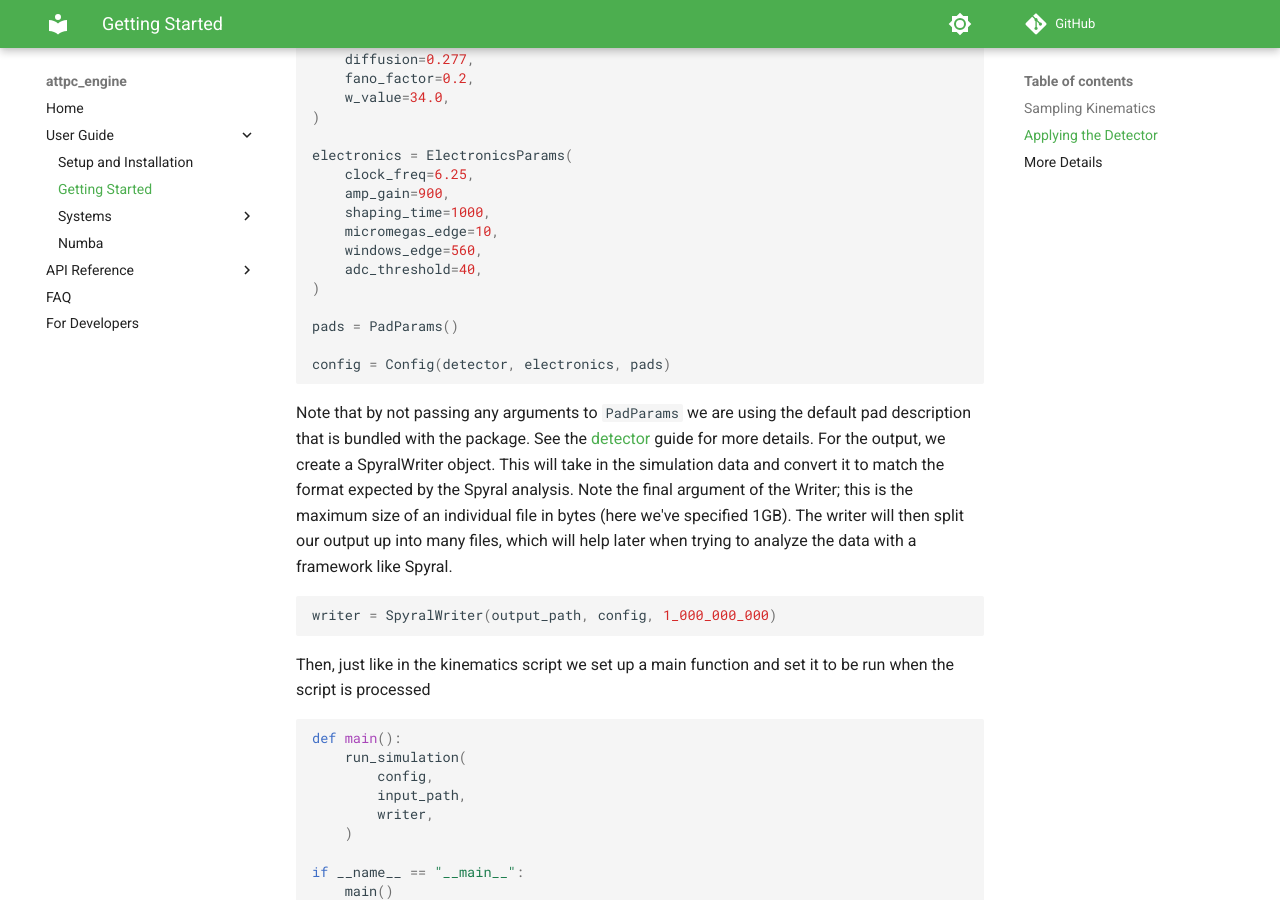
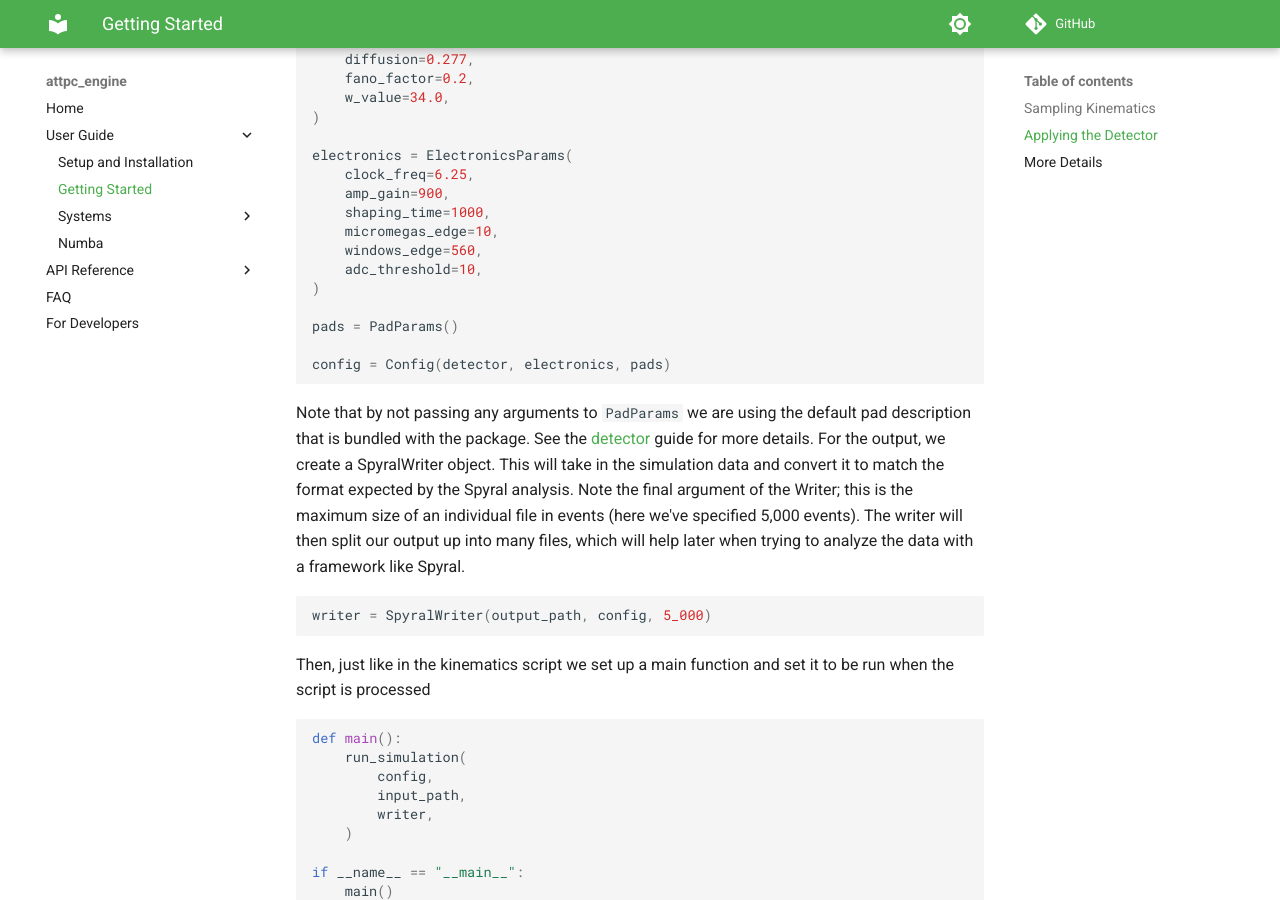
Before and after one commit to ATTPC/attpc_engine, an MkDocs documentation site: the page built from docs/user_guide/getting_started.md, in a window 1280 px wide and 900 px high, scrolled down 4639 px. Built offline with MkDocs 1.6.1 and Material for MkDocs 9.7.7, drawn with Linux system fonts in a browser that asks for light colours; comment, search, counter and statistics services are not loaded; some of the changed text lies outside the part shown.

Commit message:
Update docs for changes

````diff
--- a/docs/user_guide/getting_started.md
+++ b/docs/user_guide/getting_started.md
@@ -164,13 +164,13 @@ electronics = ElectronicsParams(
     shaping_time=1000,
     micromegas_edge=10,
     windows_edge=560,
-    adc_threshold=40,
+    adc_threshold=10,
 )
 
 pads = PadParams()
 
 config = Config(detector, electronics, pads)
-writer = SpyralWriter(output_path, config, 1_000_000_000)
+writer = SpyralWriter(output_path, config, 5_000)
 
 def main():
     run_simulation(
@@ -216,7 +216,7 @@ electronics = ElectronicsParams(
     shaping_time=1000,
     micromegas_edge=10,
     windows_edge=560,
-    adc_threshold=40,
+    adc_threshold=10,
 )
 
 pads = PadParams()
@@ -224,10 +224,10 @@ pads = PadParams()
 config = Config(detector, electronics, pads)
 ```
 
-Note that by not passing any arguments to `PadParams` we are using the default pad description that is bundled with the package. See the [detector](./detector/index.md) guide for more details. For the output, we create a SpyralWriter object. This will take in the simulation data and convert it to match the format expected by the Spyral analysis. Note the final argument of the Writer; this is the maximum size of an individual file in bytes (here we've specified 1GB). The writer will then split our output up into many files, which will help later when trying to analyze the data with a framework like Spyral.
+Note that by not passing any arguments to `PadParams` we are using the default pad description that is bundled with the package. See the [detector](./detector/index.md) guide for more details. For the output, we create a SpyralWriter object. This will take in the simulation data and convert it to match the format expected by the Spyral analysis. Note the final argument of the Writer; this is the maximum size of an individual file in events (here we've specified 5,000 events). The writer will then split our output up into many files, which will help later when trying to analyze the data with a framework like Spyral.
 
 ```python
-writer = SpyralWriter(output_path, config, 1_000_000_000)
+writer = SpyralWriter(output_path, config, 5_000)
 ```
 
 Then, just like in the kinematics script we set up a main function and set it to be run when the script is processed
````
Also changed, not shown: docs/user_guide/detector/index.md (+1 -1 lines).
